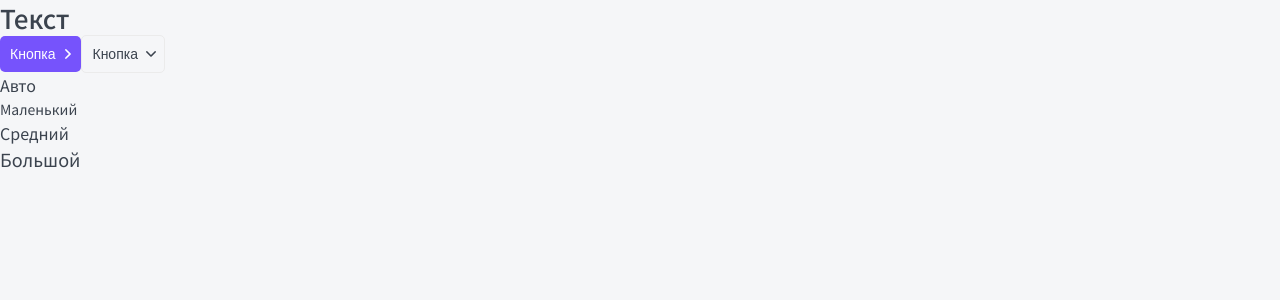
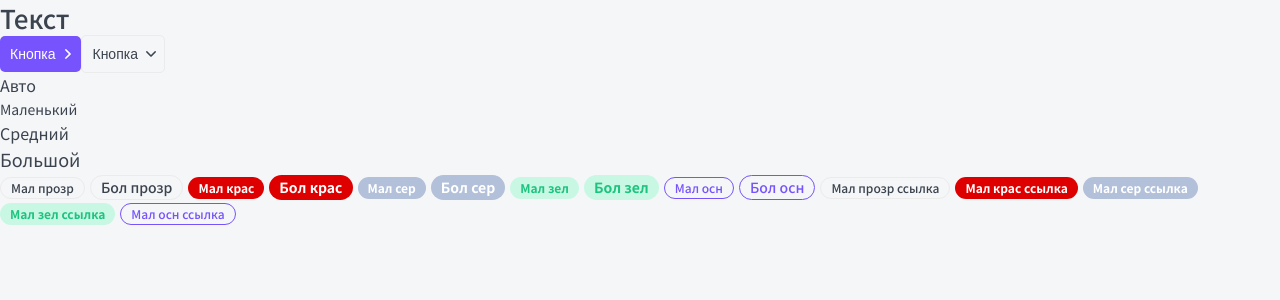
Before and after one commit to kubik1986/top-app, a Next.js app: page / in a window 1280 px wide. Shown: the top 300 px of the page. Built offline with nearby package versions, Linux system fonts and the light colour scheme.

Commit message:
Create 'Tag' component

```diff
--- /dev/null
+++ b/components/Tag/Tag.module.css
@@ -0,0 +1,74 @@
+.tag {
+  display: inline-block;
+
+  box-sizing: border-box;
+  margin-right: 5px;
+
+  border-radius: 20px;
+}
+
+.s {
+  min-height: 22px;
+
+  font-size: 12px;
+  line-height: 12px;
+}
+
+.m {
+  min-height: 25px;
+
+  font-size: 14px;
+  line-height: 14px;
+}
+
+.transparent {
+  padding: 4px 10px;
+
+  border: 1px solid var(--gray-light);
+
+  font-weight: 500;
+}
+
+.red {
+  padding: 5px 10px;
+
+  color: var(--white);
+  background-color: #de0000;
+
+  font-weight: 600;
+}
+
+.gray {
+  padding: 5px 10px;
+
+  color: var(--white);
+  background-color: #b3c0d9;
+
+  font-weight: 600;
+}
+
+.green {
+  padding: 5px 10px;
+
+  color: var(--green);
+  background-color: var(--green-light);
+
+  font-weight: 700;
+}
+
+.primary {
+  padding: 4px 10px;
+
+  color: var(--primary);
+  border: 1px solid var(--primary);
+
+  font-weight: 500;
+}
+
+.href {
+  transition: all 0.2s;
+}
+
+.href:hover {
+  opacity: 0.8;
+}
--- /dev/null
+++ b/components/Tag/Tag.tsx
@@ -0,0 +1,30 @@
+import { TagProps } from './Tag.props';
+import styles from './Tag.module.css';
+import cn from 'classnames';
+
+export const Tag = ({
+  size = 's',
+  color = 'transparent',
+  href,
+  children,
+  className,
+  ...props
+}: TagProps): JSX.Element => {
+  return (
+    <div
+      className={cn(styles.tag, className, {
+        [styles.s]: size == 's',
+        [styles.m]: size == 'm',
+        [styles.transparent]: color == 'transparent',
+        [styles.red]: color == 'red',
+        [styles.gray]: color == 'gray',
+        [styles.green]: color == 'green',
+        [styles.primary]: color == 'primary',
+        [styles.href]: href,
+      })}
+      {...props}
+    >
+      {href ? <a href={href}>{children}</a> : <>{children}</>}
+    </div>
+  );
+};
--- a/components/index.ts
+++ b/components/index.ts
@@ -1,3 +1,4 @@
 export * from './Htag/Htag';
 export * from './Button/Button';
 export * from './Ptag/Ptag';
+export * from './Tag/Tag';
--- a/pages/index.tsx
+++ b/pages/index.tsx
@@ -1,5 +1,5 @@
 import React from 'react';
-import { Button, Htag, Ptag } from '../components';
+import { Button, Htag, Ptag, Tag } from '../components';
 
 export default function Home(): JSX.Element {
   return (
@@ -15,6 +15,39 @@ export default function Home(): JSX.Element {
       <Ptag textSize="s">Маленький</Ptag>
       <Ptag textSize="m">Средний</Ptag>
       <Ptag textSize="l">Большой</Ptag>
+      <Tag>Мал прозр</Tag>
+      <Tag size="m">Бол прозр</Tag>
+      <Tag size="s" color="red">
+        Мал крас
+      </Tag>
+      <Tag size="m" color="red">
+        Бол крас
+      </Tag>
+      <Tag color="gray">Мал сер</Tag>
+      <Tag size="m" color="gray">
+        Бол сер
+      </Tag>
+      <Tag color="green">Мал зел</Tag>
+      <Tag size="m" color="green">
+        Бол зел
+      </Tag>
+      <Tag color="primary">Мал осн</Tag>
+      <Tag size="m" color="primary">
+        Бол осн
+      </Tag>
+      <Tag href="#">Мал прозр ссылка</Tag>
+      <Tag color="red" href="#">
+        Мал крас ссылка
+      </Tag>
+      <Tag color="gray" href="#">
+        Мал сер ссылка
+      </Tag>
+      <Tag color="green" href="#">
+        Мал зел ссылка
+      </Tag>
+      <Tag color="primary" href="#">
+        Мал осн ссылка
+      </Tag>
     </>
   );
 }
```
Also changed, not shown: components/Tag/Tag.props.ts (added, +9 -0 lines).
